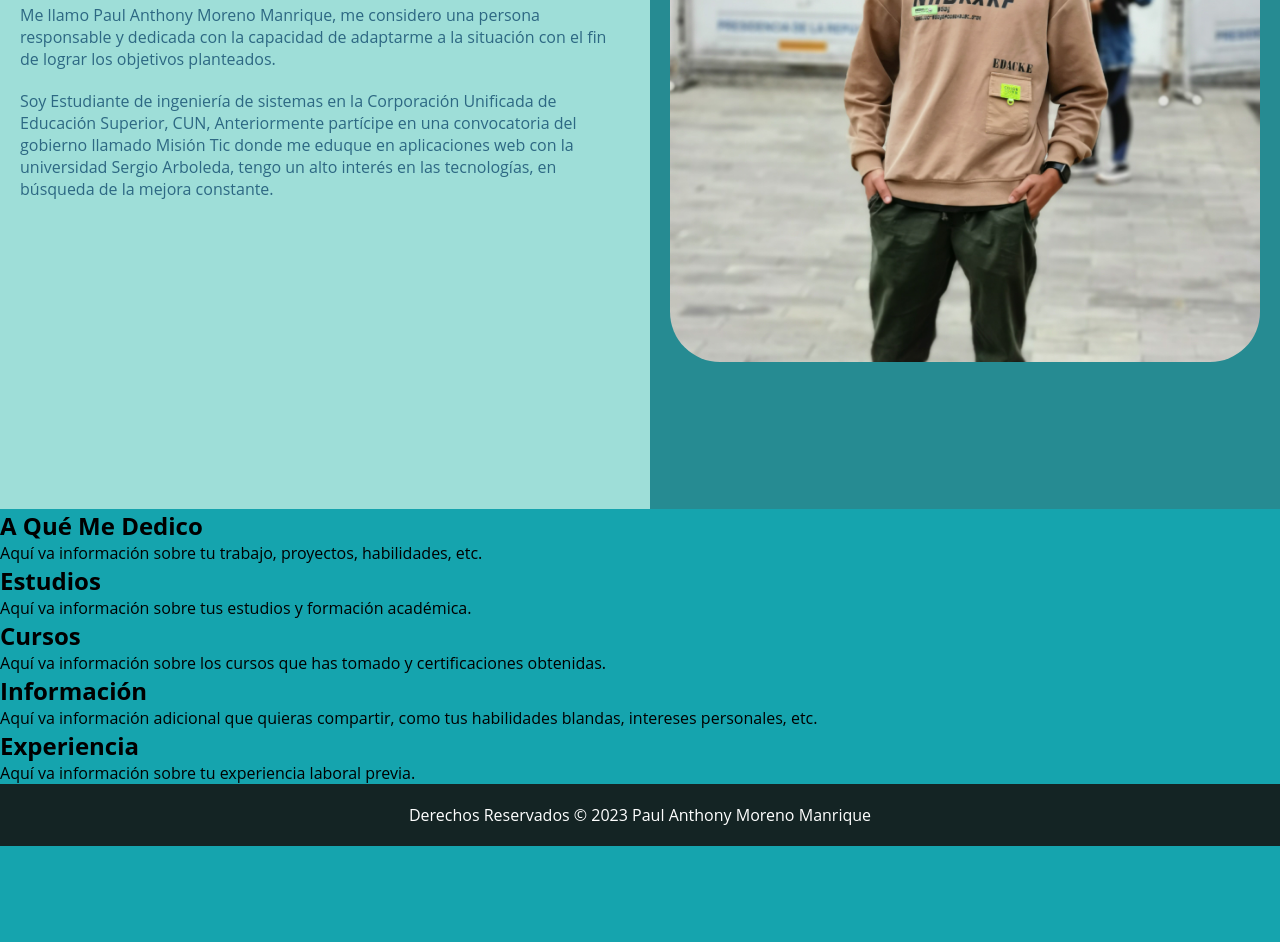
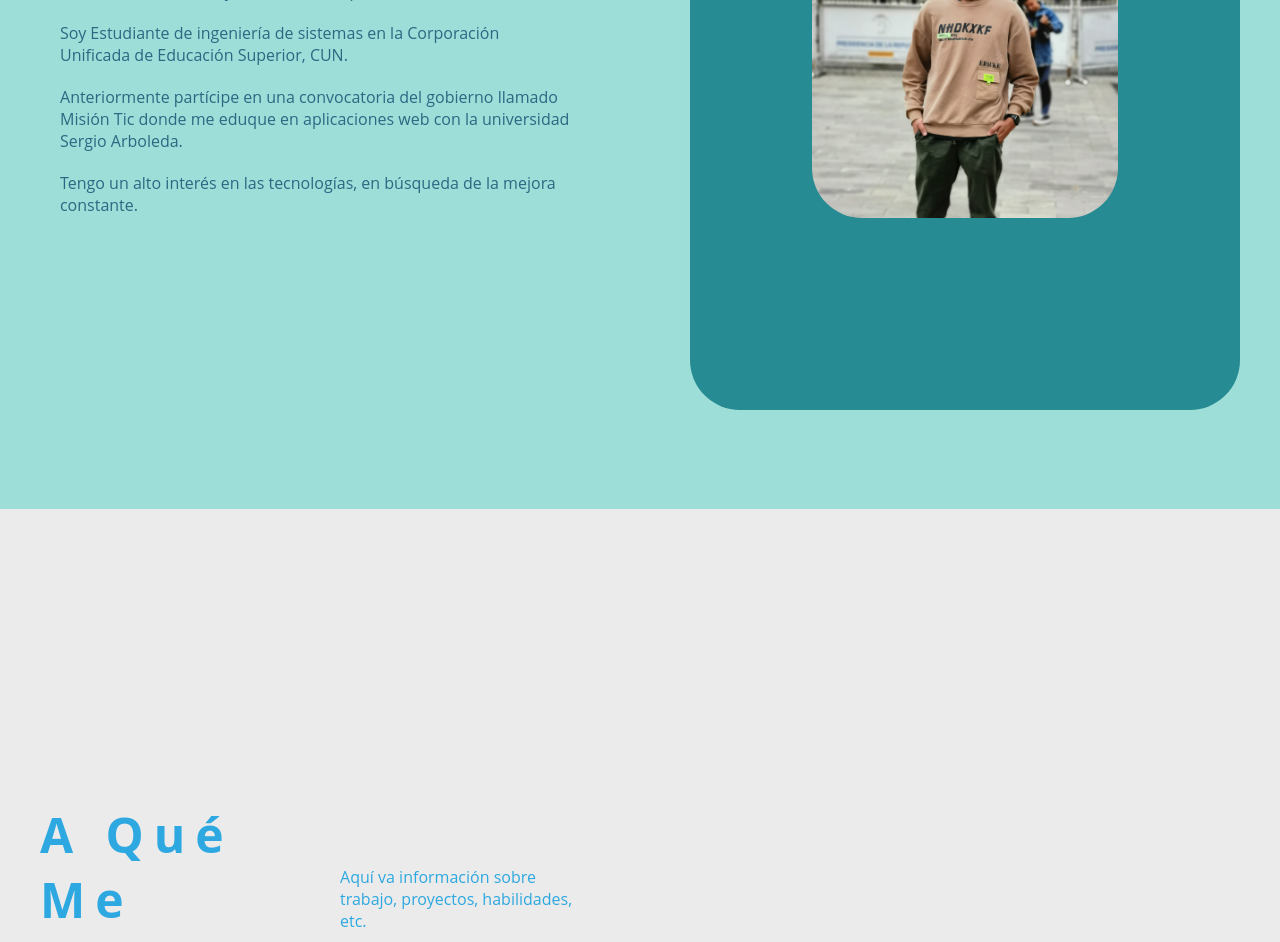
Before and after one commit to PacManGod/Programacion-WEB-CUN, a plain HTML site: page index.html in a window 1280 px wide. Shown: the part 459-1401 px from the top of the page. Before the commit the page ends 1305 px from the top, so only its background shows below. Drawn offline with Linux system fonts and the light colour scheme.

Commit message:
Cambios de arreglos en el index.html y el index.css, estilos arreglados (basicos)

```diff
--- a/Assets/css/index.css
+++ b/Assets/css/index.css
@@ -28,6 +28,11 @@ nav a {
   padding: 10px;
   transition: all 0.3s ease;
   border: transparent 3px solid;
+  border-radius: 4px;
+  -webkit-border-radius: 4px;
+  -moz-border-radius: 4px;
+  -ms-border-radius: 4px;
+  -o-border-radius: 4px;
 }
 
 nav a:hover {
@@ -62,8 +67,8 @@ nav ul li a:hover {
 
 /*Divide la seccion en dos columnas*/
 .Inicio {
-  height: 110vh;
-  margin-top: 11vh;
+  height: 111vh;
+  margin-top: 10vh;
   display: grid;
   align-items: center;
   background-color: #9EDED8;
@@ -75,10 +80,13 @@ nav ul li a:hover {
 
 .Inicio > :nth-child(2n + 1) {
   background-color: #9EDED8;
+  margin: 40px;
 }
 
 .Inicio > :nth-child(2n) {
   background-color: #268B92;
+  margin: 40px;
+  border-radius: 50px;
 }
 
 .Inicio .text-container{
@@ -90,29 +98,35 @@ nav ul li a:hover {
 
 .Inicio .text-container h1 {
   font-size: 3rem;
-  font-weight: 700;
+  font-weight: 700px;
   margin-bottom: 20px;
+  letter-spacing: 1px;
 }
 
 .Inicio .text-container p {
   font-size: 1rem;
-  font-weight: 400;
+  font-weight: 400px;
   margin-bottom: 20px;
 }
 
-.Inicio .imagen-container {
+.Inicio .imagen-container{
   display: flex;
   align-items: center;
   justify-content: center;
-  height: 110vh;
+  height: calc(100vh - 111px);
   padding: 20px;
+}
 
+.Inicio .imagen-container .imagenPaul{
+  display: flex;
+  align-items: center;
+  justify-content: center;
 }
 
 .Inicio .imagen-container img {
-  width: 100%;
-  height: 100%;
-  object-fit: cover;
+  margin: auto;
+  max-width: 60%;
+  max-height: 100%;
   border-radius: 50px;
   -webkit-border-radius: 50px;
   -moz-border-radius: 50px;
@@ -120,8 +134,36 @@ nav ul li a:hover {
   -o-border-radius: 50px;
 }
 
+.Contenido{
+  height: 100vh;
+  display: grid;
+  align-items: center;
+  background-color: #EBEBEB;
+  color: #2ea8e0;
 
+  grid-template-columns: repeat(2, 1fr);
+  gap: 20px;
+}
 
+.Contenido .Texto {
+  display: flex;
+  align-items: center;
+  justify-content: center;
+  padding: 40px;
+}
+
+.Contenido .Texto h1 {
+  font-size: 3rem;
+  font-weight: 700px;
+  margin-bottom: 20px;
+  letter-spacing: 10px;
+}
+
+.Contenido .Texto p {
+  font-size: 1rem;
+  font-weight: 400px;
+  margin-bottom: 20px;
+}
 
 footer {
   grid-column: 1 / -1;
--- a/index.html
+++ b/index.html
@@ -1,5 +1,5 @@
 <!DOCTYPE html>
-<html lang="en">
+<html lang="es">
   <head>
     <meta charset="UTF-8" />
     <meta http-equiv="X-UA-Compatible" content="IE=edge" />
@@ -19,78 +19,128 @@
     <header>
       <nav>
         <ul>
-          <li><a href="#quien-soy">Quién Soy</a></li>
-          <li><a href="#a-que-me-dedico">A Qué Me Dedico</a></li>
-          <li><a href="#estudios">Estudios</a></li>
-          <li><a href="#cursos">Cursos</a></li>
-          <li><a href="#informacion">Información</a></li>
-          <li><a href="#experiencia">Experiencia</a></li>
+          <li><a href="#quien-soy" data-scroll="quien-soy">Quién Soy</a></li>
+          <li>
+            <a href="#a-que-me-dedico" data-scroll="a-que-me-dedico"
+              >A Qué Me Dedico</a
+            >
+          </li>
+          <li><a href="#estudios" data-scroll="estudios">Estudios</a></li>
+          <li><a href="#cursos" data-scroll="cursos">Cursos</a></li>
+          <li>
+            <a href="#informacion" data-scroll="informacion">Información</a>
+          </li>
+          <li>
+            <a href="#experiencia" data-scroll="experiencia">Experiencia</a>
+          </li>
         </ul>
       </nav>
     </header>
     <main>
-      <section class="Inicio">
+      <section id="quien-soy" class="Inicio">
         <div class="text-container">
           <div class="text">
-            <h1>Quién Soy</h1>
+            <h1>¿Quién Soy?</h1>
+            <p>Me llamo Paul Anthony Moreno Manrique.</p>
             <p>
-              Me llamo Paul Anthony Moreno Manrique, me considero una persona
-              responsable y dedicada con la capacidad de adaptarme a la
-              situación con el fin de lograr los objetivos planteados.
+              Soy Estudiante de ingeniería de sistemas en la Corporación
+              Unificada de Educación Superior, CUN.
             </p>
             <p>
-              Soy
-              Estudiante de ingeniería de sistemas en la Corporación Unificada
-              de Educación Superior, CUN, Anteriormente partícipe en una
-              convocatoria del gobierno llamado Misión Tic donde me eduque en
-              aplicaciones web con la universidad Sergio Arboleda, tengo un alto
-              interés en las tecnologías, en búsqueda de la mejora constante.
+              Anteriormente partícipe en una convocatoria del gobierno llamado
+              Misión Tic donde me eduque en aplicaciones web con la universidad
+              Sergio Arboleda.
+            </p>
+            <p>
+              Tengo un alto interés en las tecnologías, en búsqueda de la mejora
+              constante.
             </p>
           </div>
         </div>
         <div class="imagen-container">
           <div class="imagenPaul">
-            <img src="Assets/img/Paul.jpg" alt="Foto" width="100%" />
+            <img src="Assets/img/Paul.jpg" alt="Foto" />
           </div>
         </div>
       </section>
 
-      <section>
+      <section id="a-que-me-dedico" class="Contenido">
+        <div class="Texto-Contenido">
+          <div class="Texto">
             <h1>A Qué Me Dedico</h1>
             <p>
-          Aquí va información sobre tu trabajo, proyectos, habilidades, etc.
+              Aquí va información sobre trabajo, proyectos, habilidades, etc.
             </p>
+          </div>
+        </div>
       </section>
 
-      <section>
+      <section id="estudios" class="Contenido">
+        <div class="Texto-Contenido">
+          <div class="Texto">
             <h1>Estudios</h1>
-        <p>Aquí va información sobre tus estudios y formación académica.</p>
+            <p>Aquí va información sobre estudios y formación académica.</p>
+          </div>
+        </div>
       </section>
 
-      <section>
+      <section id="cursos" class="Contenido">
+        <div class="Texto-Contenido">
+          <div class="Texto">
             <h1>Cursos</h1>
             <p>
-          Aquí va información sobre los cursos que has tomado y certificaciones
-          obtenidas.
+              Aquí va información sobre los cursos que has tomado y
+              certificaciones obtenidas.
             </p>
+          </div>
+        </div>
       </section>
 
-      <section>
+      <section id="informacion" class="Contenido">
+        <div class="Texto-Contenido">
+          <div class="Texto">
             <h1>Información</h1>
             <p>
               Aquí va información adicional que quieras compartir, como tus
               habilidades blandas, intereses personales, etc.
             </p>
+          </div>
+        </div>
       </section>
 
-      <section>
+      <section id="experiencia" class="Contenido">
+        <div class="Texto-Contenido">
+          <div class="Texto">
             <h1>Experiencia</h1>
-        <p>Aquí va información sobre tu experiencia laboral previa.</p>
+            <p>Aquí va información sobre experiencia laboral.</p>
+          </div>
+        </div>
       </section>
     </main>
     <footer>
       <p>Derechos Reservados &copy; 2023 Paul Anthony Moreno Manrique</p>
     </footer>
     <!-- AQUI VA el enlace a un archivo de scripts personalizados -->
+    <script>
+      // Obtener todos los enlaces de navegación
+      const links = document.querySelectorAll("nav a[data-scroll]");
+
+      // Agregar un listener de eventos click a cada enlace
+      links.forEach((link) => {
+        link.addEventListener("click", (event) => {
+          // Prevenir el comportamiento predeterminado del enlace
+          event.preventDefault();
+
+          // Obtener la sección correspondiente
+          const sectionId = link.getAttribute("data-scroll");
+          const section = document.getElementById(sectionId);
+
+          // Desplazar suavemente la página hasta la sección correspondiente
+          section.scrollIntoView({
+            behavior: "smooth",
+          });
+        });
+      });
+    </script>
   </body>
 </html>
```
Lines whose indentation alone changed are shown as unchanged.
